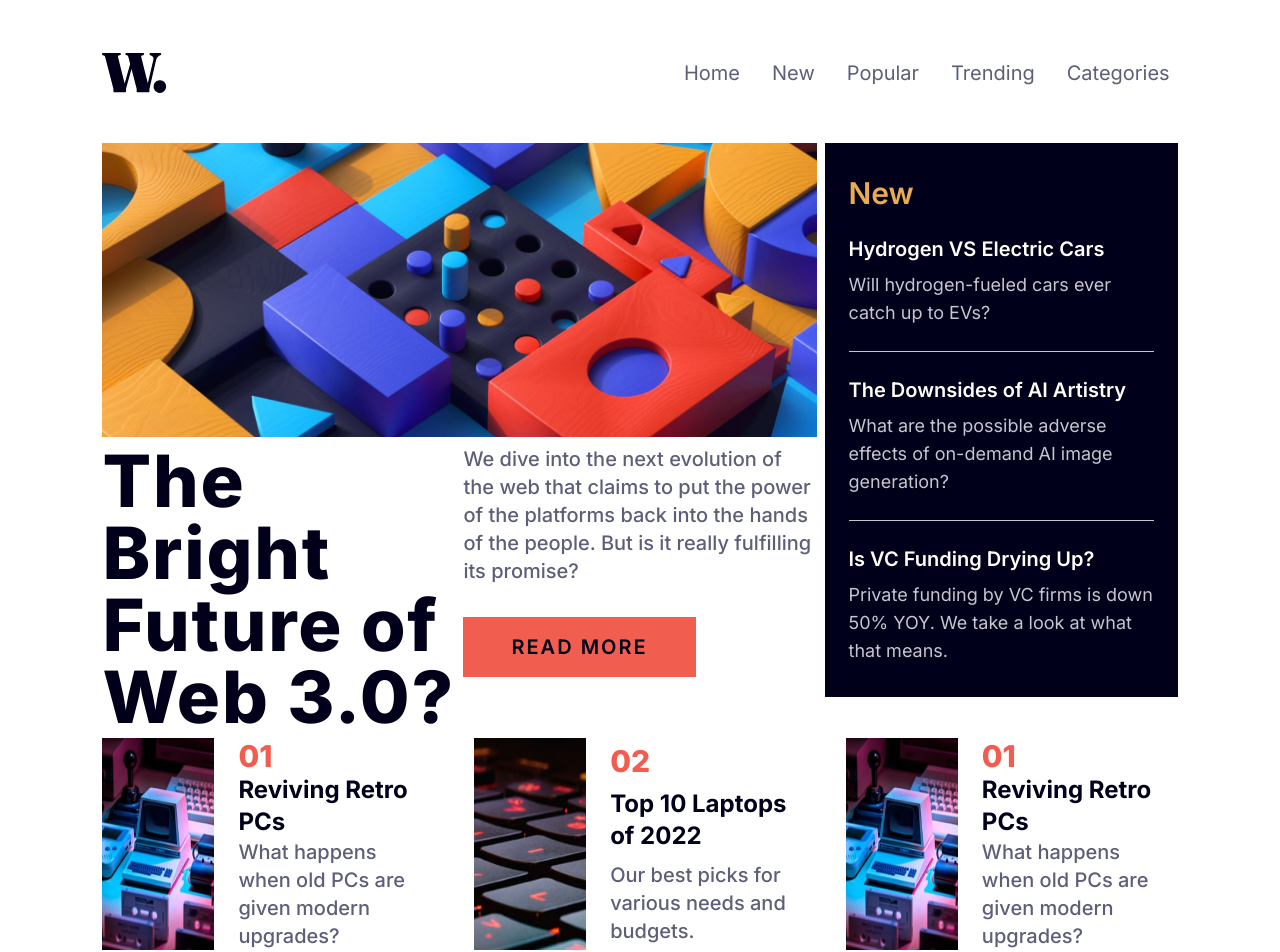
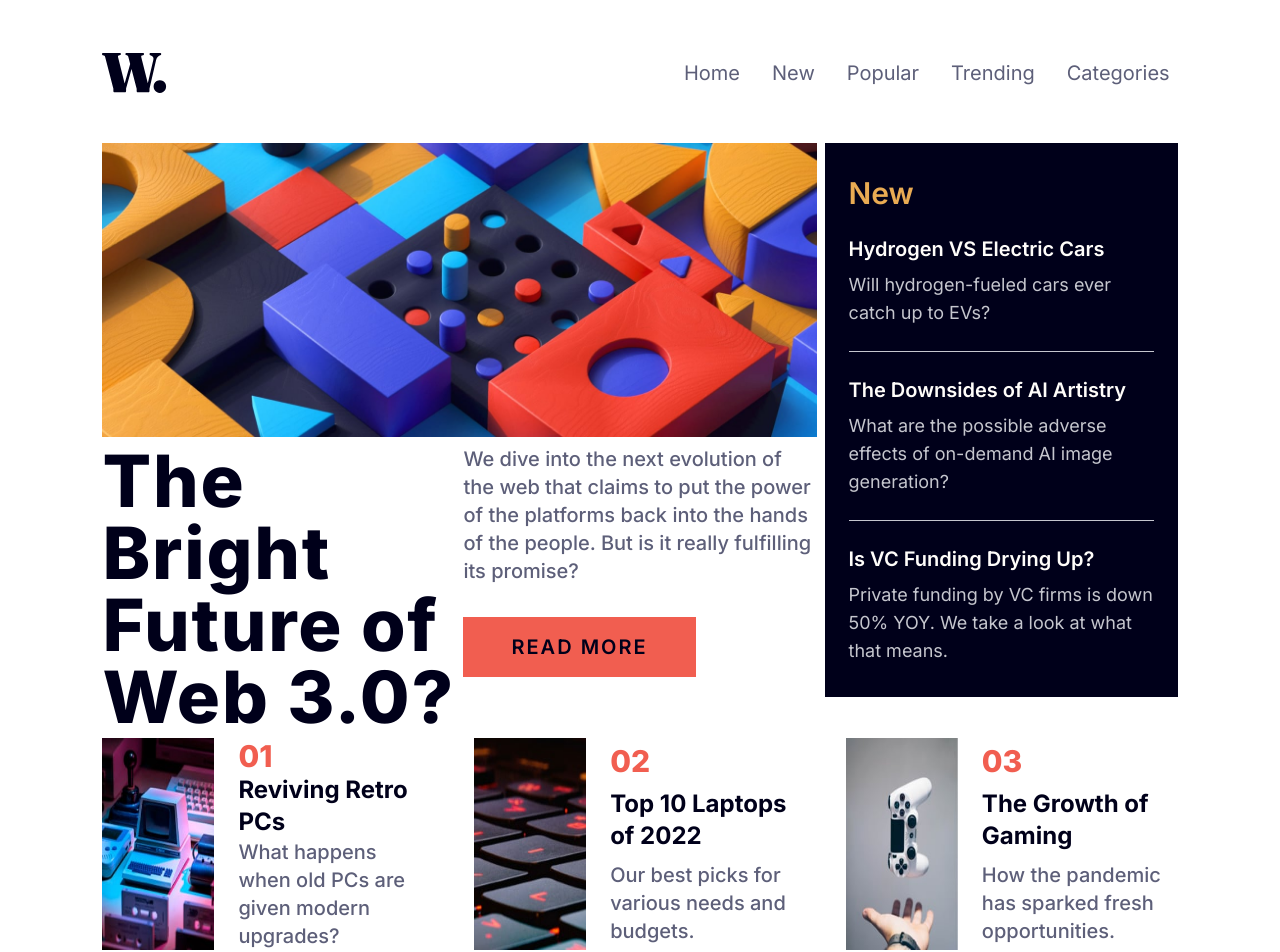
Before and after one commit to akshay-ken/rookie-project-08, a React (Vite) app: page / in a window 1280 px wide. Shown: the top 952 px of the page. Built offline with nearby package versions, Linux system fonts and the light colour scheme.

Commit message:
feat: structure and style last childern

```diff
--- a/src/components/FooterSection.jsx
+++ b/src/components/FooterSection.jsx
@@ -1,5 +1,6 @@
 import pcImg from "../assets/images/image-retro-pcs.jpg";
 import keyImg from "../assets/images/image-top-laptops.jpg";
+import gamepadImg from "../assets/images/image-gaming-growth.jpg";
 export function FooterSection() {
   return (
     <footer className="flex flex-col gap-10 md:flex-row mt-12 md:mt-0">
@@ -29,14 +30,14 @@ export function FooterSection() {
       </div>
 
       <div className="flex flex-row gap-6 md:basis-1/3">
-        <img src={pcImg} className="w-28" alt="" />
+        <img src={gamepadImg} className="w-28" alt="" />
         <div className="flex flex-col justify-around">
-          <p className="text-3xl font-extrabold text-Soft-red">01</p>
+          <p className="text-3xl font-extrabold text-Soft-red">03</p>
           <p className="text-2xl font-bold text-Very-dark-blue">
-            Reviving Retro PCs
+            The Growth of Gaming
           </p>
           <p className="text-xl font-medium text-Dark-grayish-blue">
-            What happens when old PCs are given modern upgrades?
+            How the pandemic has sparked fresh opportunities.
           </p>
         </div>
       </div>
```
